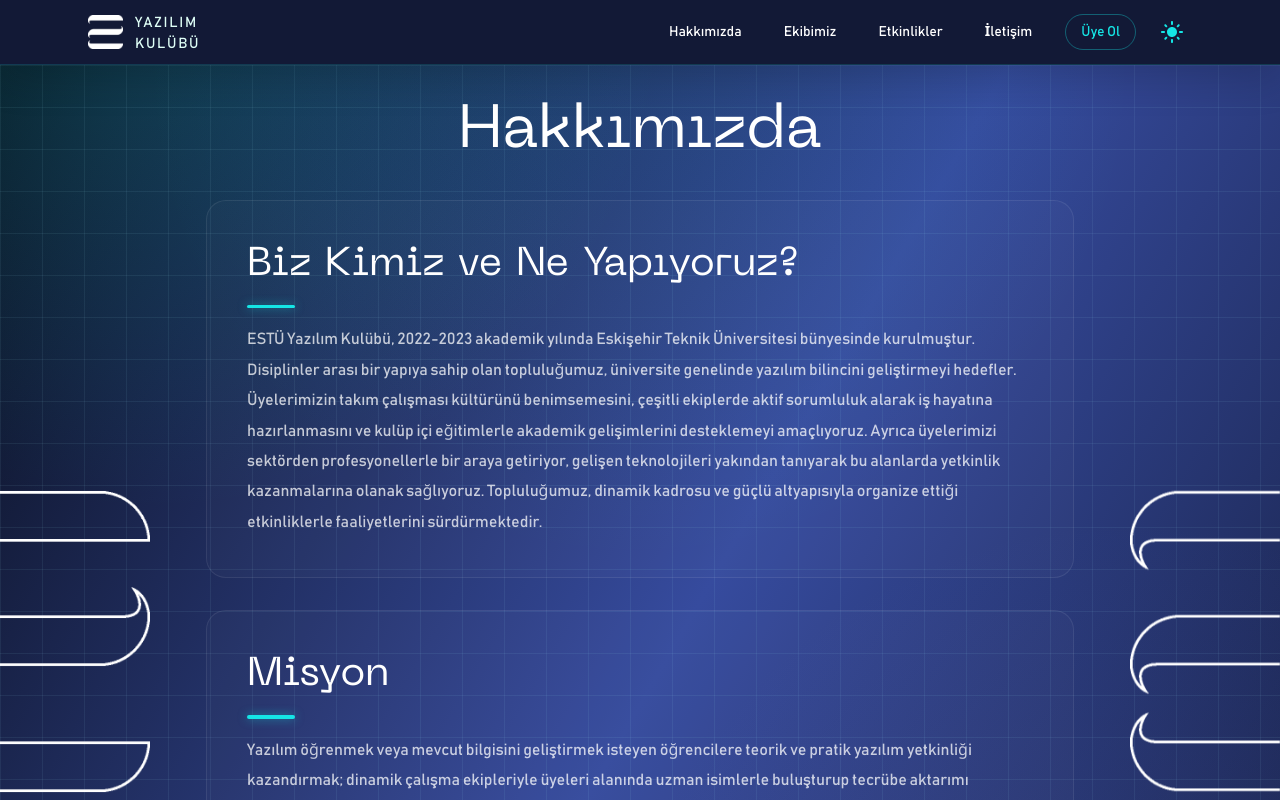
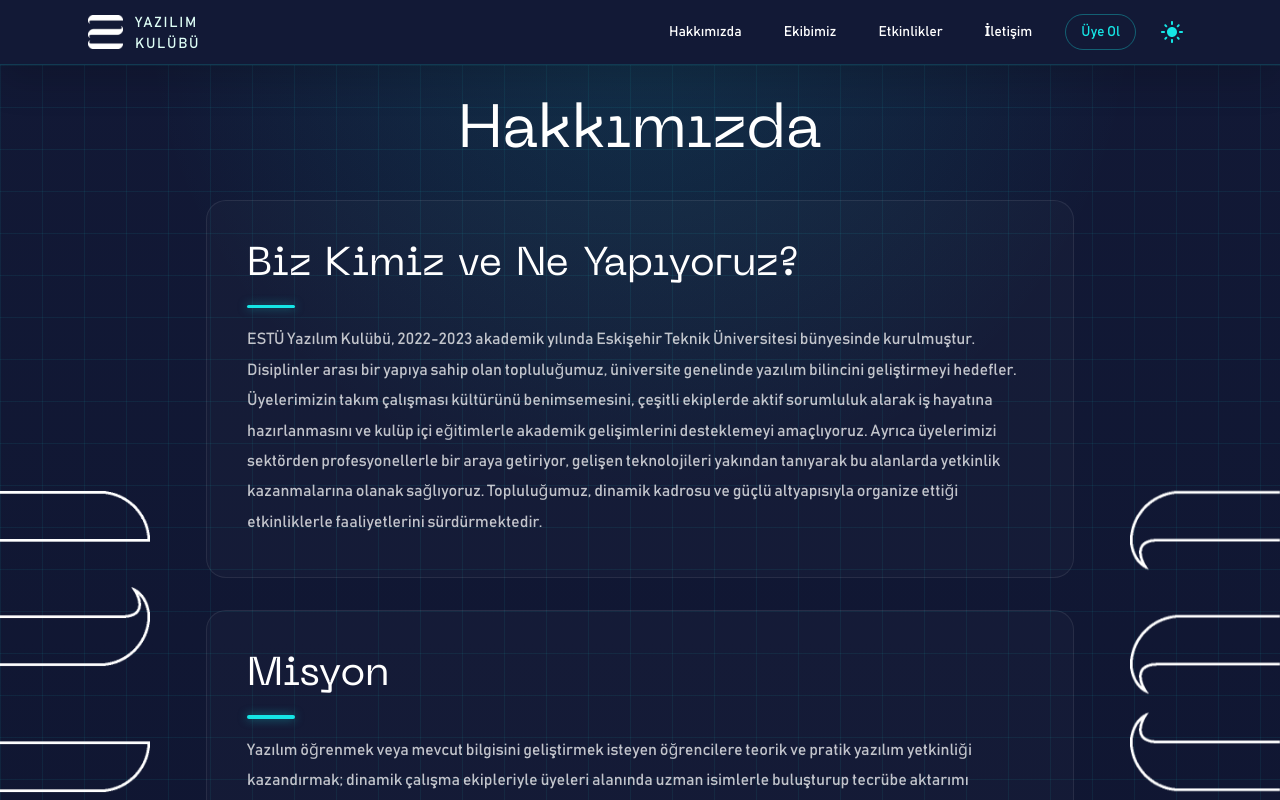
Before and after one commit to ESTUYazilim/estu-yazilim-website, a React (Vite) app: page /estu-yazilim-website/hakkimizda in a window 1280 px wide. Shown: the top 800 px of the page. Built offline with nearby package versions, Linux system fonts and the light colour scheme.

Commit message:
main layout background change

```diff
--- a/src/components/MainLayout.jsx
+++ b/src/components/MainLayout.jsx
@@ -15,8 +15,8 @@ export default function MainLayout({ children }) {
         flexDirection: "column",
         minHeight: "100vh",
         background: isDark
-          ? "radial-gradient(circle at 12% 0%, rgba(21, 229, 229, 0.2) 0%, transparent 30%), radial-gradient(circle at 88% 82%, rgba(91, 111, 214, 0.18) 0%, transparent 34%), linear-gradient(120deg, #070b16 0%, #364b9e 52%, #121936 100%)"
-          : "radial-gradient(circle at 12% 0%, rgba(21, 229, 229, 0.22) 0%, transparent 30%), radial-gradient(circle at 88% 82%, rgba(91, 111, 214, 0.16) 0%, transparent 34%), linear-gradient(120deg, #f7ffff 0%, #dce9ff 52%, #f4f8ff 100%)",
+          ? "radial-gradient(circle at top, rgba(21, 229, 229, 0.12) 0%, transparent 35%), linear-gradient(180deg, #121936 0%, #0f1530 100%)"
+          : "radial-gradient(circle at top, rgba(21, 229, 229, 0.18) 0%, transparent 35%), linear-gradient(180deg, #f5fbff 0%, #eaf8ff 100%)",
       }}
     >
       <Navbar />
@@ -33,10 +33,10 @@ export default function MainLayout({ children }) {
           position: "relative",
           color: "text.primary",
           backgroundImage: isDark
-            ? "radial-gradient(circle at 50% 0%, rgba(21, 229, 229, 0.08), transparent 38%), linear-gradient(to right, rgba(168, 244, 255, 0.07) 1px, transparent 1px), linear-gradient(to bottom, rgba(168, 244, 255, 0.07) 1px, transparent 1px)"
-            : "radial-gradient(circle at 50% 0%, rgba(21, 229, 229, 0.12), transparent 38%), linear-gradient(to right, rgba(54, 75, 158, 0.08) 1px, transparent 1px), linear-gradient(to bottom, rgba(54, 75, 158, 0.08) 1px, transparent 1px)",
-          backgroundSize: "100% 100%, 42px 42px, 42px 42px",
-          backgroundRepeat: "no-repeat, repeat, repeat",
+            ? `linear-gradient(to right, rgba(21,229,229,0.07) 1px, transparent 1px), linear-gradient(to bottom, rgba(21,229,229,0.07) 1px, transparent 1px)`
+            : `linear-gradient(to right, rgba(21,229,229,0.10) 1px, transparent 1px), linear-gradient(to bottom, rgba(21,229,229,0.10) 1px, transparent 1px)`,
+          backgroundSize: "42px 42px, 42px 42px",
+          backgroundRepeat: "repeat, repeat",
         }}
       >
         {/* SOL SÜTUN */}
```
